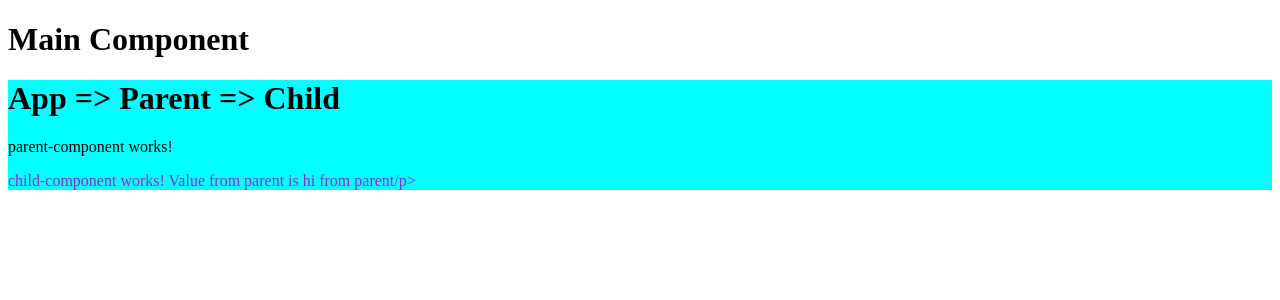
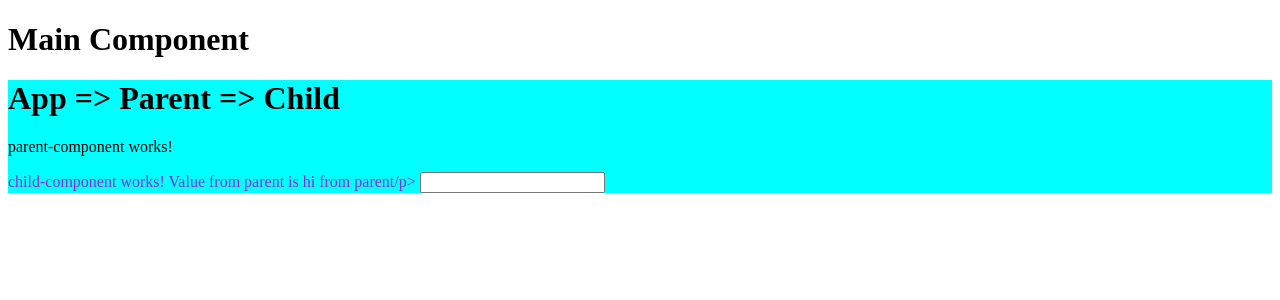
Before and after one commit to gayathridhiya/angular_practice_1, an Angular app: page / in a window 1280 px wide. Shown: the top 300 px of the page. Built offline with nearby package versions, Linux system fonts and the light colour scheme.

Commit message:
Child to parent - Event emitter and event binding

```diff
--- a/src/app/child-component/child-component.component.html
+++ b/src/app/child-component/child-component.component.html
@@ -1 +1,4 @@
 <p>child-component works! Value from parent is {{valueFromParent}}/p>
+
+<input type="text" (input)="handleInputChange($event)"/>
+<span>{{inpValue}}</span>
--- a/src/app/child-component/child-component.component.ts
+++ b/src/app/child-component/child-component.component.ts
@@ -1,4 +1,4 @@
-import { Component, Input } from '@angular/core';
+import { Component, EventEmitter, Input, Output } from '@angular/core';
 
 @Component({
   selector: 'app-child-component',
@@ -9,4 +9,15 @@ export class ChildComponentComponent {
   @Input()
   valueFromParent : string = 'none';
 
+  inpValue : string = '';
+
+  @Output()
+  evtEmitter = new EventEmitter();
+
+  handleInputChange(event : any){
+    console.log(event.target.value)
+    this.inpValue = event.target.value;
+    this.evtEmitter.emit(this.inpValue);
+  }
+
 }
--- a/src/app/parent-component/parent-component.component.html
+++ b/src/app/parent-component/parent-component.component.html
@@ -1,5 +1,6 @@
 <div class="parent">
     <h1>App => Parent => Child</h1>
 <p>parent-component works!</p>
-<app-child-component [valueFromParent]="valueFromParent"></app-child-component>
+<p *ngIf="emittedEventValueFromChild">Value from child {{emittedEventValueFromChild}}</p>
+<app-child-component [valueFromParent]="valueFromParent" (evtEmitter)="receiveInParent($event)"></app-child-component>
 </div>
--- a/src/app/parent-component/parent-component.component.ts
+++ b/src/app/parent-component/parent-component.component.ts
@@ -8,4 +8,10 @@ import { Component } from '@angular/core';
 export class ParentComponentComponent {
   valueFromParent = "hi  from parent";
 
+  emittedEventValueFromChild = '';
+
+  receiveInParent(e:any){
+    this.emittedEventValueFromChild = e;
+  }
+
 }
```
